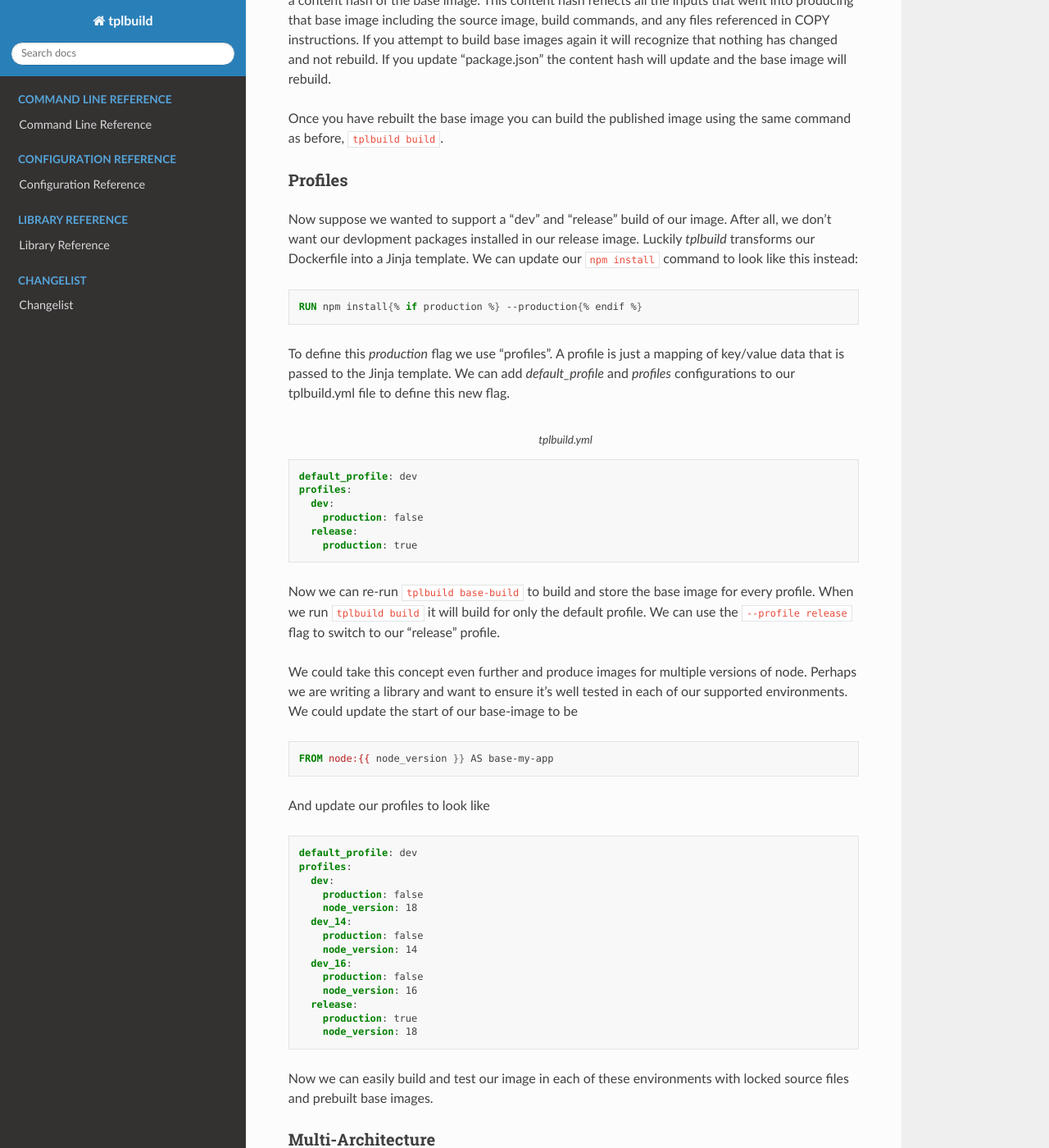
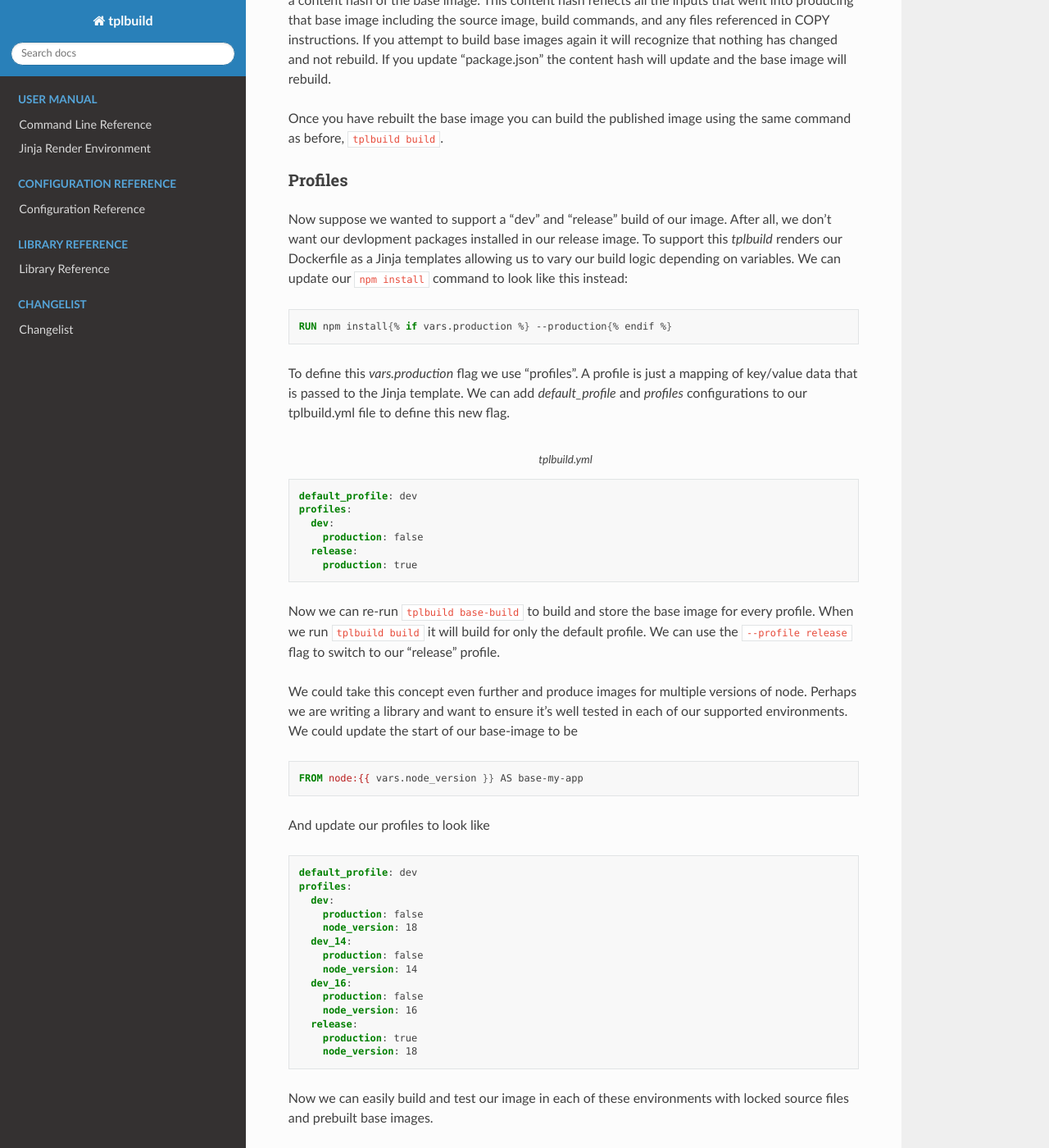
Before and after one commit to msg555/tplbuild, a Sphinx documentation site: the page built from docs/index.rst, in a window 1280 px wide and 1400 px high, scrolled down 2984 px. Shown: the whole window at 82% size. Built offline with Sphinx 7.4.7 and the Read the Docs theme 2.0.0, drawn with Linux system fonts in a browser that asks for light colours; some of the changed text lies outside the part shown.

Commit message:
Update docs

```diff
--- a/docs/cli.rst
+++ b/docs/cli.rst
@@ -13,7 +13,7 @@ Build
 =====
 
 Build some or all top-level images for a given profile and platform.
-This is useful when building images to use locally.
+This is useful when building images to use/test locally.
 
 Sample invocations:
 
--- a/docs/config.rst
+++ b/docs/config.rst
@@ -43,7 +43,7 @@ is given by the :class:`tplbuild.config.TplConfig` model. An example
     - linux/arm64
 
   # Define build profiles. Each profile can be any free-form yaml data that
-  # will be made available to the Dockerfile Jinja template when rendering.
+  # will be made available when rendering under the variable name `vars`.
   default_profile: dev
   profiles:
     dev:
--- a/docs/index.rst
+++ b/docs/index.rst
@@ -170,15 +170,16 @@ ________
 
 Now suppose we wanted to support a "dev" and "release" build of our image. After
 all, we don't want our devlopment packages installed in our release image.
-Luckily `tplbuild` transforms our Dockerfile into a Jinja template. We can
+To support this `tplbuild` renders our Dockerfile as a Jinja templates allowing
+us to vary our build logic depending on variables. We can
 update our :code:`npm install` command to look like this instead:
 
 .. code-block:: Dockerfile
 
-  RUN npm install{% if production %} --production{% endif %}
+  RUN npm install{% if vars.production %} --production{% endif %}
 
 
-To define this `production` flag we use "profiles". A profile is just a mapping
+To define this `vars.production` flag we use "profiles". A profile is just a mapping
 of key/value data that is passed to the Jinja template. We can add *default_profile* and
 *profiles* configurations to our tplbuild.yml file to define this new flag.
 
@@ -204,7 +205,7 @@ to be
 
 .. code-block:: Dockerfile
 
-  FROM node:{{ node_version }} AS base-my-app
+  FROM node:{{ vars.node_version }} AS base-my-app
 
 And update our profiles to look like
 
@@ -367,9 +368,10 @@ References
 ----------
 
 .. toctree::
-  :caption: Command Line Reference
+  :caption: User Manual
 
   cli
+  rendering
 
 .. toctree::
   :caption: Configuration Reference
```
Also changed, not shown: docs/rendering.rst (added, +31 -0 lines), 1 other file.
